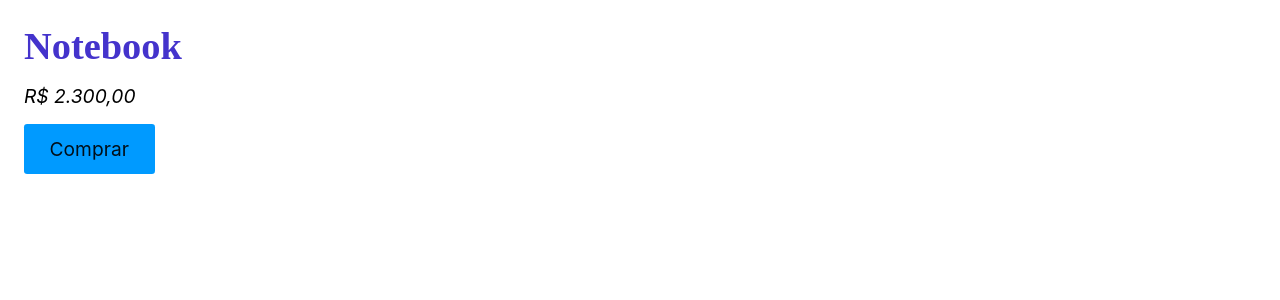
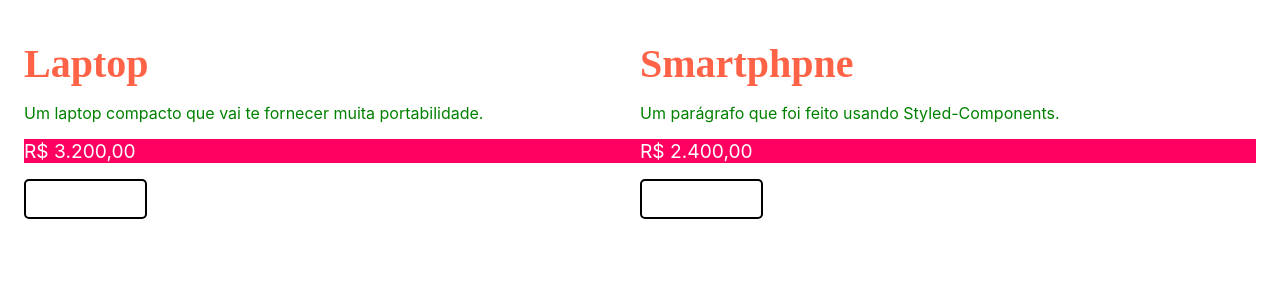
Before and after one commit to EdineiPinho/React-Tests, a React (Create React App) app: page / in a window 1280 px wide. Shown: the top 300 px of the page. Built offline with nearby package versions, Linux system fonts and the light colour scheme.

Commit message:
:sparkles: feat(styled-components): using styled-components

```diff
--- a/package.json
+++ b/package.json
@@ -9,6 +9,7 @@
     "react": "^18.2.0",
     "react-dom": "^18.2.0",
     "react-scripts": "5.0.1",
+    "styled-components": "^5.3.9",
     "web-vitals": "^2.1.4"
   },
   "scripts": {
--- a/src/App.js
+++ b/src/App.js
@@ -1,11 +1,11 @@
 import React from 'react'
-import Produto from './CSS/CSS Modules/Produto'
+import StyleComponents from './CSS/Styled Components/StyleComponents'
 
 
 const App = () => {
   return (
     <>
-      <Produto />
+      <StyleComponents />
     </>
   )
 }
--- /dev/null
+++ b/src/CSS/Styled Components/StyleComponents.js
@@ -0,0 +1,70 @@
+import React from 'react'
+import styled from 'styled-components'
+
+const aleatorio = Math.random() * 360;
+
+const ProdutosContainer = styled.div`
+  display: flex;
+`;
+
+const Produtos = styled.div`
+  flex: 1;
+`;
+
+const Titulo = styled.h1`
+  font-size: 2.5rem;
+  font-family: 'sans-serif' !important;
+  color: tomato;
+`;
+
+const Paragrafo = styled.p`
+  font-size: 1rem;
+  color: green;
+`;
+
+const Preco = styled.p`
+  background: hsl(${aleatorio}, 100%, 50%);
+  color: hsl(${aleatorio - 180}, 50%, 100%);
+`;
+
+const Comprar = styled.button`
+  background: ${({ ativo }) => ativo ? "#000" : "#fff"};
+font-size: 1rem;
+border: 2px solid #000;
+border-radius: 5px;
+padding: 0.5rem;
+color: white;
+cursor: pointer;
+&:hover {
+  background: tomato;
+}
+`;
+
+const StyleComponents = () => {
+  const [ativo, setAtivo] = React.useState(false);
+
+  function handleClick() {
+    setAtivo(!ativo);
+  }
+
+  return (
+    <>
+      <ProdutosContainer>
+        <Produtos>
+          <Titulo>Laptop</Titulo>
+          <Paragrafo>Um laptop compacto que vai te fornecer muita portabilidade.</Paragrafo>
+          <Preco>R$ 3.200,00</Preco>
+          <Comprar ativo={ativo} onClick={handleClick}>Comprar aqui</Comprar>
+        </Produtos>
+        <Produtos>
+          <Titulo>Smartphpne</Titulo>
+          <Paragrafo>Um parágrafo que foi feito usando Styled-Components.</Paragrafo>
+          <Preco>R$ 2.400,00</Preco>
+          <Comprar ativo={ativo} onClick={handleClick}>Comprar aqui</Comprar>
+        </Produtos>
+      </ProdutosContainer>
+    </>
+  )
+}
+
+export default StyleComponents
```
Also changed, not shown: 1 other file (tests, documents, lock files or other folders).
